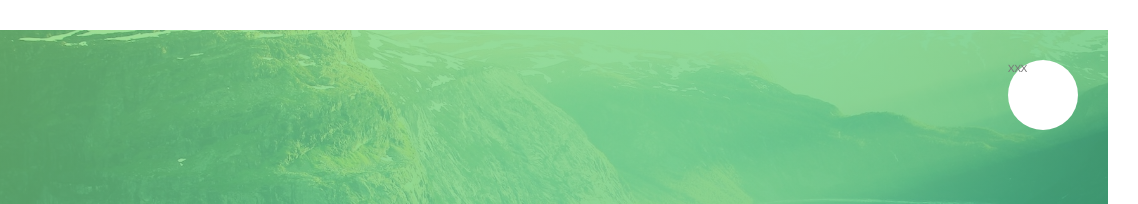
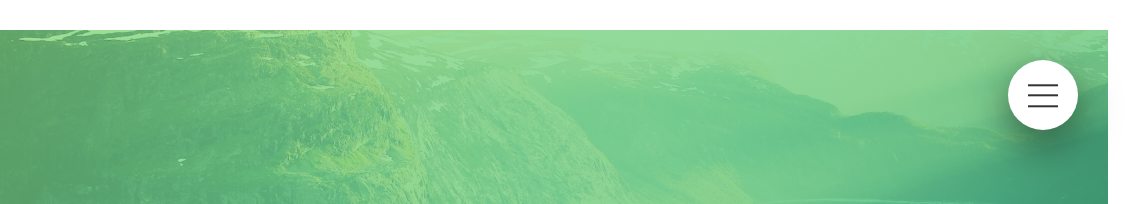
Before and after one commit to mariamamen30/Natours-Template, a website: page index.html in a window 1280 px wide. Shown: the top 204 px of the page, 142-1280 px from the left. Drawn offline with Linux system fonts and the light colour scheme.

Commit message:
the magic navigation button animation

```diff
--- a/index.html
+++ b/index.html
@@ -16,7 +16,9 @@
     <div class="navigation">
       <input type="checkbox" class="navigation__checkbox" id="navi-toggle" />
 
-      <label for="navi-toggle" class="navigation__button">XXX</label>
+      <label for="navi-toggle" class="navigation__button"
+        ><span class="navigation__icon">&nbsp;</span></label
+      >
 
       <div class="navigation__background">&nbsp;</div>
 
--- a/sass/layout/_navigation.scss
+++ b/sass/layout/_navigation.scss
@@ -12,6 +12,7 @@
     right: 6rem;
     border-radius: 50%;
     z-index: 2000;
+    box-shadow: 0 1.5rem 4rem rgba($color: #000000, $alpha: 0.5);
   }
 
   &__background {
@@ -27,7 +28,8 @@
     right: 6.5rem;
     z-index: 1000;
     transition: all 0.5s cubic-bezier(0.85, 0, 0.15, 1);
-    // transform: scale(50);
+    text-align: center;
+    cursor: pointer;
   }
 
   &__nav {
@@ -41,6 +43,7 @@
     opacity: 0;
     backface-visibility: none;
     transition: all 0.5s;
+    text-align: center;
   }
 
   &__list {
@@ -94,4 +97,57 @@
     opacity: 1;
     width: 100%;
   }
+
+  // NAVIGATION ICON
+  &__icon {
+    position: absolute;
+    top: 50%;
+    left: 50%;
+    transform: translate(-50%, -35%);
+    &,
+    &::before,
+    &::after {
+      width: 3rem;
+      height: 2px;
+      background-color: #333;
+    }
+
+    &::before,
+    &::after {
+      content: "";
+      display: inline-block;
+      position: absolute;
+      margin: 1rem;
+      left: -1rem;
+      transition: all 0.2s;
+    }
+    &::before {
+      top: -2rem;
+    }
+    &::after {
+      top: 0.1rem;
+    }
+  }
+
+  &__button:hover &__icon::before {
+    top: -2.2rem;
+  }
+
+  &__button:hover &__icon::after {
+    top: 0.3rem;
+  }
+
+  &__checkbox:checked + &__button &__icon {
+    background-color: transparent;
+    top: 38%;
+  }
+  &__checkbox:checked + &__button &__icon::before {
+    transform: rotate(135deg);
+    top: 0;
+  }
+
+  &__checkbox:checked + &__button &__icon::after {
+    transform: rotate(-135deg);
+    top: 0;
+  }
 }
```
Also changed, not shown: CSS/style.css.
